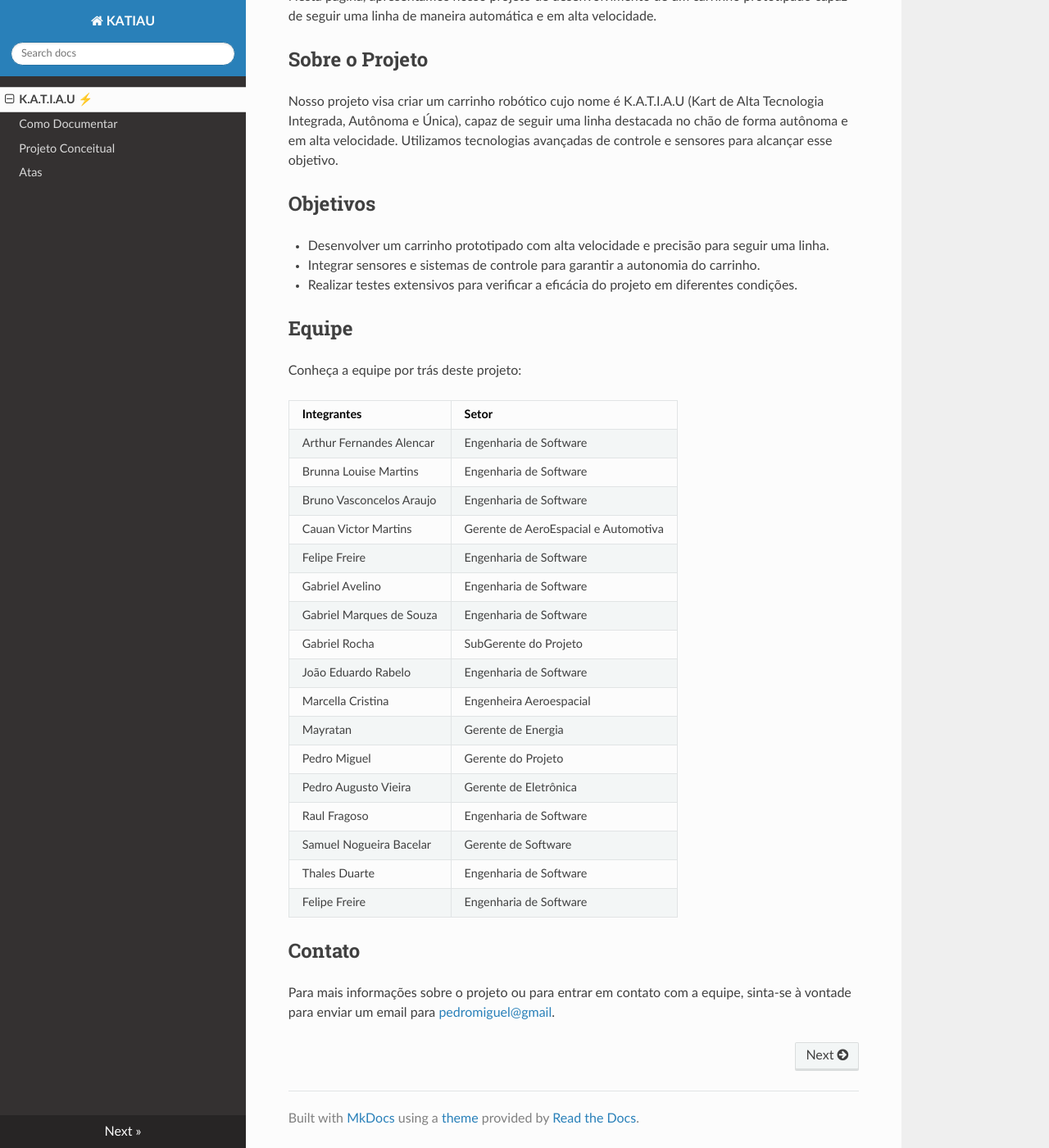
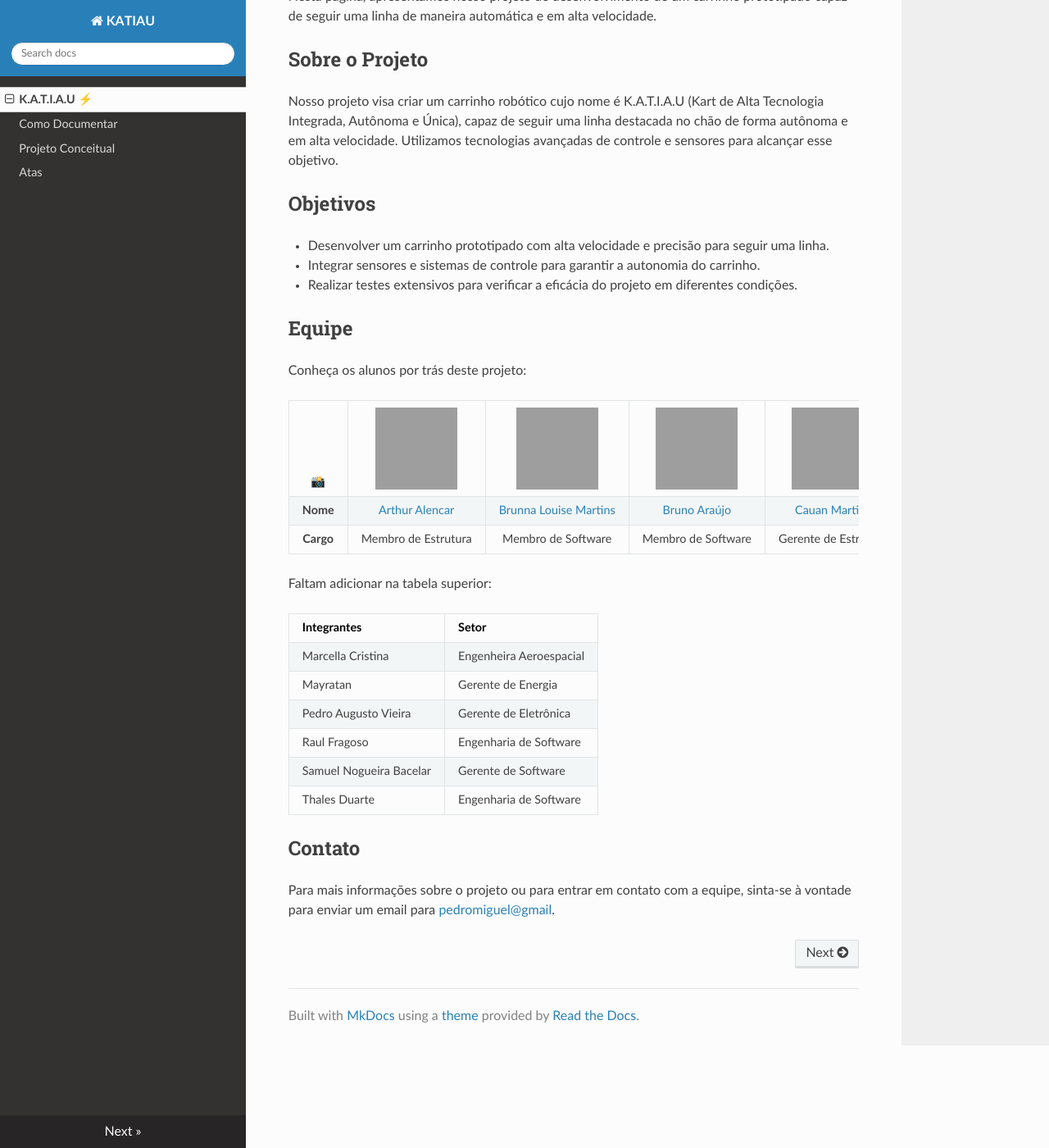
Before and after one commit to PI1-2024-1/PI1-KATIAU-docs, an MkDocs documentation site: the page built from docs/index.md, in a window 1280 px wide and 1400 px high, scrolled down 336 px. Shown: the whole window at 82% size. Built offline with MkDocs 1.6.1, drawn with Linux system fonts in a browser that asks for light colours; nearby versions of some CDN libraries; grey boxes are pictures that could not be loaded.

Commit message:
Atualização da tabela da equipe com metade dos membros

```diff
--- a/docs/index.md
+++ b/docs/index.md
@@ -16,28 +16,24 @@
 
 ## Equipe
 
-Conheça a equipe por trás deste projeto:
+Conheça os alunos por trás deste projeto:
+
+| **📸**    | [<img src="https://avatars.githubusercontent.com/u/123188031?v=4" width=100>]() | [<img src="https://avatars.githubusercontent.com/u/98557500?v=4" width=100>]() | [<img src="https://avatars.githubusercontent.com/u/140026699?v=4" width=100>]() | [<img src="https://avatars.githubusercontent.com/u/170043939?v=4" width=100>]() | [<img src="https://avatars.githubusercontent.com/u/62055315?v=4" width=100>]() | [<img src="https://avatars.githubusercontent.com/u/48573662?v=4" width=100>]() | [<img src="https://avatars.githubusercontent.com/u/88348513?v=4" width=100>]() | [<img src="https://avatars.githubusercontent.com/u/167359708?v=4" width=100>]() | [<img src="https://avatars.githubusercontent.com/u/78875892?v=4" width=100>]() | [<img src="https://avatars.githubusercontent.com/u/64806397?s=96&v=4" width=100>]() |   |   |   |   |   |
+|:---------:|:-------------------------------------------------------------------------------:|:------------------------------------------------------------------------------:|:-------------------------------------------------------------------------------:|:-------------------------------------------------------------------------------:|:------------------------------------------------------------------------------:|:------------------------------------------------------------------------------:|:------------------------------------------------------------------------------:|:-------------------------------------------------------------------------------:|:------------------------------------------------------------------------------:|:-----------------------------------------------------------------------------------:|:---:|:---:|:---:|:---:|:---:|
+| **Nome**  | [Arthur Alencar](https://github.com/hisarxt)                                    | [Brunna Louise Martins](https://github.com/brunna-martins)                     | [Bruno Araújo](https://github.com/brunocva)                                     | [Cauan Martins](https://github.com/CauanMartins)                                | [Felipe Freire](https://github.com/FelipeFreire-gf)                            | [Gabriel Avelino](https://github.com/gabrielavelino)                           | [Gabriel Marques](https://github.com/GabrielMS00)                               | [Gabriel Rocha](https://github.com/GabrielG-Rocha)                              | [João Eduardo Rabelo](https://github.com/JoaoEduardoP)                         | [Pedro Miguel dos Santos](https://github.com/pedroMADBR)                            |   |   |   |   |   |
+| **Cargo** | Membro de Estrutura                                                             | Membro de Software                                                             | Membro de Software                                                              | Gerente de Estrutura                                                            | Membro de Eletrônica                                                           | Membro de Software                                                             | Membro de Eletrônica                                                           | Subgerente Geral                                                                | Membro de Energia                                                              | Gerente Geral                                                                       |   |   |   |   |   |
+
+Faltam adicionar na tabela superior:
 
 
 |        Integrantes        |                 Setor               |
 |---------------------------|-------------------------------------|
-|Arthur Fernandes Alencar   | Engenharia de Software              |
-|Brunna Louise Martins      | Engenharia de Software              |
-|Bruno Vasconcelos Araujo   | Engenharia de Software              |
-|Cauan Victor Martins       | Gerente de AeroEspacial e Automotiva|
-|Felipe Freire              | Engenharia de Software              |
-|Gabriel Avelino            | Engenharia de Software              |
-|Gabriel Marques de Souza   | Engenharia de Software              |
-|Gabriel Rocha              | SubGerente do Projeto               |
-|João Eduardo Rabelo        | Engenharia de Software              |
 |Marcella Cristina          | Engenheira Aeroespacial             |
 |Mayratan                   | Gerente de Energia                  |
-|Pedro Miguel               | Gerente do Projeto                  |
 |Pedro Augusto Vieira       | Gerente de Eletrônica               |
 |Raul Fragoso               | Engenharia de Software              |
 |Samuel Nogueira Bacelar    | Gerente de Software                 |
 |Thales Duarte              | Engenharia de Software              |
-|Felipe Freire              | Engenharia de Software              |
 
 ## Contato
 
```
Also changed, not shown: README.md (+7 -3 lines).
